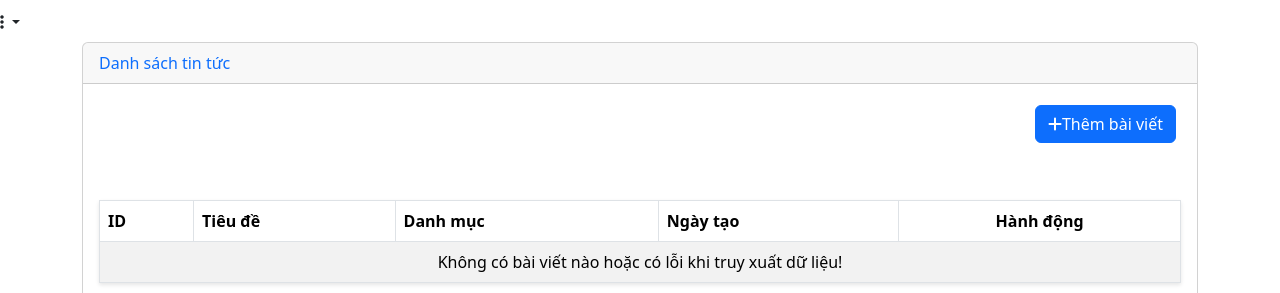
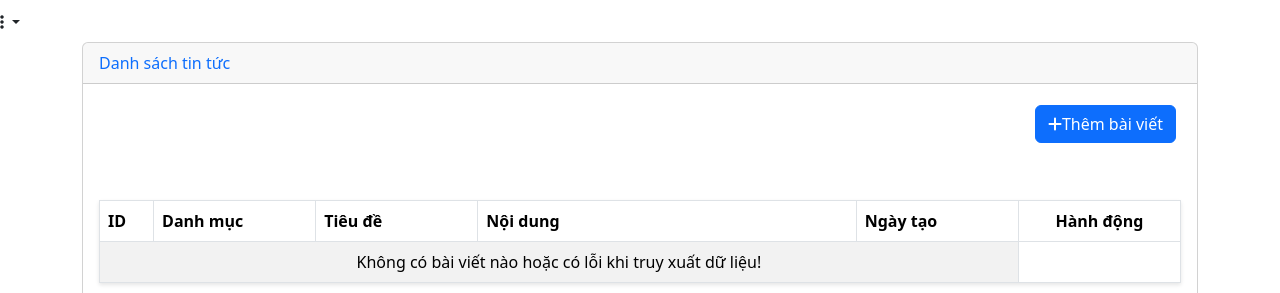
Before and after one commit to hoanglanse04/CNWEB.TH2-TLUNEWS, a PHP site: page /views/admin/news/index.php in a window 1280 px wide. Shown: the part 372-665 px from the top of the page. Run offline with PHP 8.4, Linux system fonts and the light colour scheme; some libraries are stand-ins or nearby versions.

Commit message:
update: field content of news in table html

```diff
--- a/models/News.php
+++ b/models/News.php
@@ -10,7 +10,7 @@ class News {
 
     public function getAll() {
         $query = "
-            SELECT n.id, n.title, c.name AS category_name, n.created_at
+            SELECT n.id, n.title,n.content, c.name AS category_name, n.created_at
             FROM news n
             LEFT JOIN categories c ON n.category_id = c.id
         ";
--- a/views/admin/news/index.php
+++ b/views/admin/news/index.php
@@ -124,11 +124,12 @@
             <table class="table table-bordered table-striped">
               <thead>
                 <tr>
-                  <th>ID</th>
-                  <th>Tiêu đề</th>
-                  <th>Danh mục</th>
-                  <th>Ngày tạo</th>
-                  <th class="text-center">Hành động</th>
+                  <th style="width: 5%;">ID</th>
+                  <th style="width: 15%;">Danh mục</th>
+                  <th style="width: 15%;">Tiêu đề</th>
+                  <th style="width: 35%;">Nội dung</th>
+                  <th style="width: 15%;">Ngày tạo</th>
+                  <th class="text-center" style="width: 15%;">Hành động</th>
                 </tr>
               </thead>
               <tbody>
@@ -137,11 +138,14 @@
                 if (!empty($news) && is_array($news)): ?>
                   <?php foreach ($news as $item): ?>
                     <tr>
-                      <td><?= htmlspecialchars($item['id']) ?></td>
-                      <td><?= htmlspecialchars($item['title']) ?></td>
-                      <td><?= htmlspecialchars($item['category_name']) ?></td>
-                      <td><?= htmlspecialchars($item['created_at']) ?></td>
-                      <td class="text-center">
+                      <td style="width: 5%;"><?= htmlspecialchars($item['id']) ?></td>
+                      <td style="width: 15%;"><?= htmlspecialchars($item['category_name']) ?></td>
+                      <td style="width: 15%;"><?= htmlspecialchars($item['title']) ?></td>
+                      <td style="width: 35%;" class="">
+                        <?= htmlspecialchars(substr($item['content'], 0, 70)).'...' ?> <!-- Lấy 50 ký tự đầu tiên -->
+                      </td>
+                      <td style="width: 15%;"><?= htmlspecialchars($item['created_at']) ?></td>
+                      <td style="width: 15%;" class="text-center ">
                         <a href="dashboard.php?controller=admin&action=editNews&id=<?= htmlspecialchars($item['id']) ?>" class="btn btn-info">Sửa</a>
                         <a href="dashboard.php?controller=admin&action=deleteNews&id=<?= htmlspecialchars($item['id']) ?>"
                           class="btn btn-warning"
```
